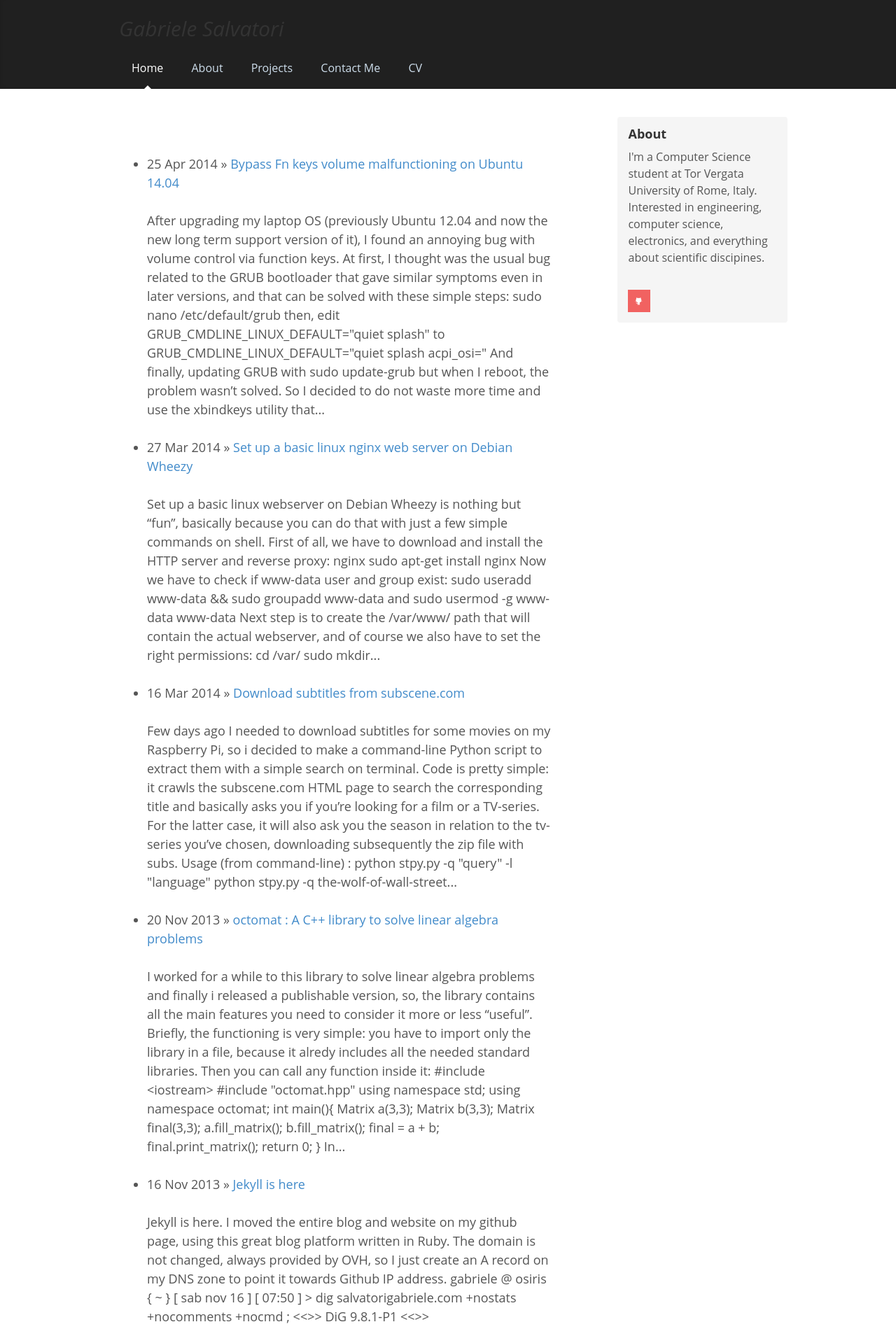
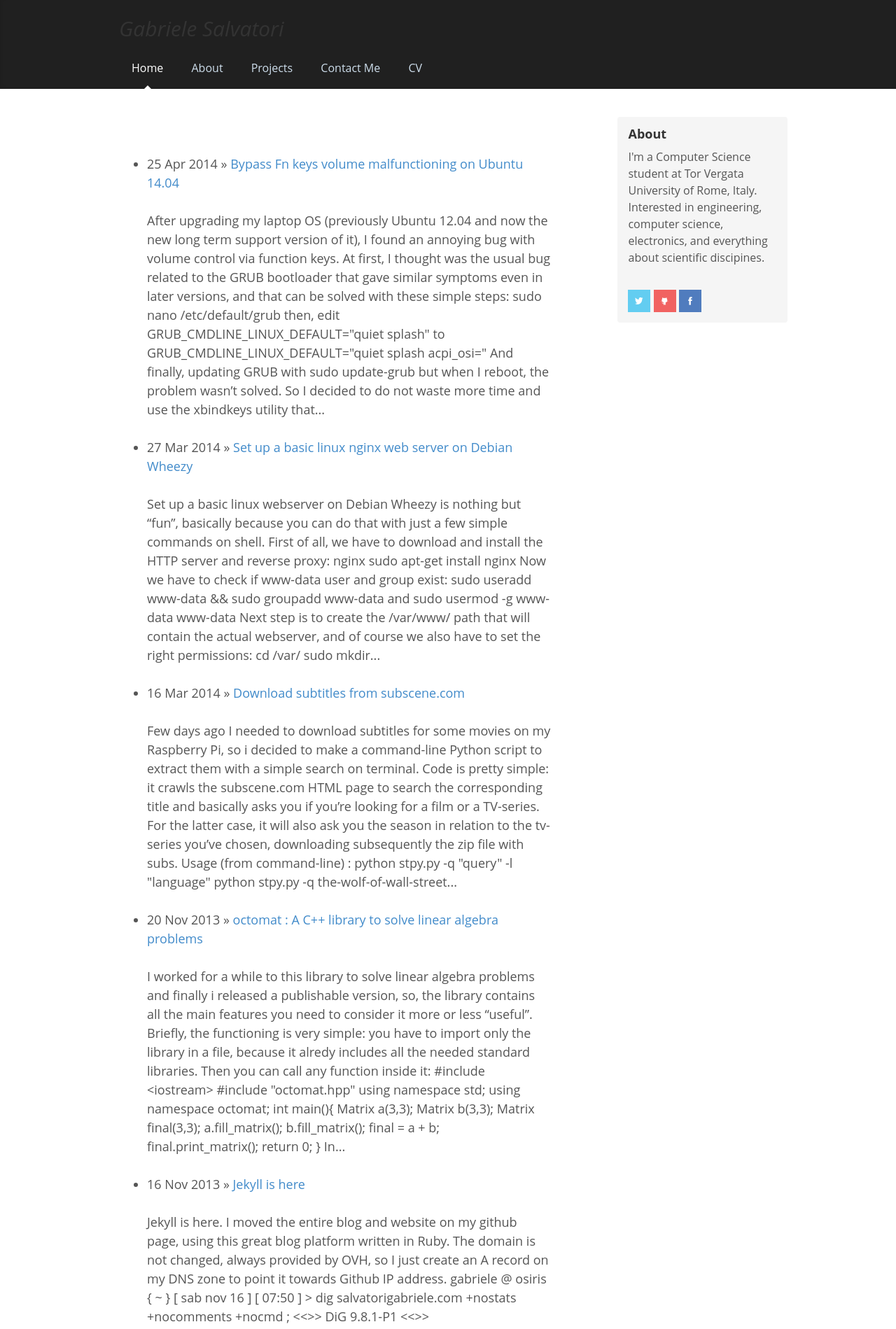
Before and after one commit to gsalvatori/salvatorigabriele.com, a Jekyll site: the page built from index.html, in a window 1280 px wide. Shown: the top 1899 px of the page at 70% size. Built offline with Jekyll 4.4.1, drawn with Linux system fonts in a browser that asks for light colours; nearby versions of some CDN libraries; library files that are not in the unit come from our copies; Markdown is read by kramdown in place of the engine named in the settings.

Commit message:
Update default.html

```diff
--- a/_layouts/default.html
+++ b/_layouts/default.html
@@ -62,7 +62,9 @@
           <div class="sidebar-module sidebar-module-inset">
             <h4><b>About</b></h4>
             <p>I'm a Computer Science student at Tor Vergata University of Rome, Italy. Interested in engineering, computer science, electronics, and everything about scientific discipines.</p><br>
+            <a href="" target="_blank"><img src="/images/twitter.png" border="0" width="32" height="32" /></a>
             <a href="" target="_blank"><img src="/images/Github.png" border="0" width="32" height="32" /></a>
+            <a href="" target="_blank"><img src="/images/facebook.png" border="0" width="32" height="32" /></a>
           </div>
 
 
```
